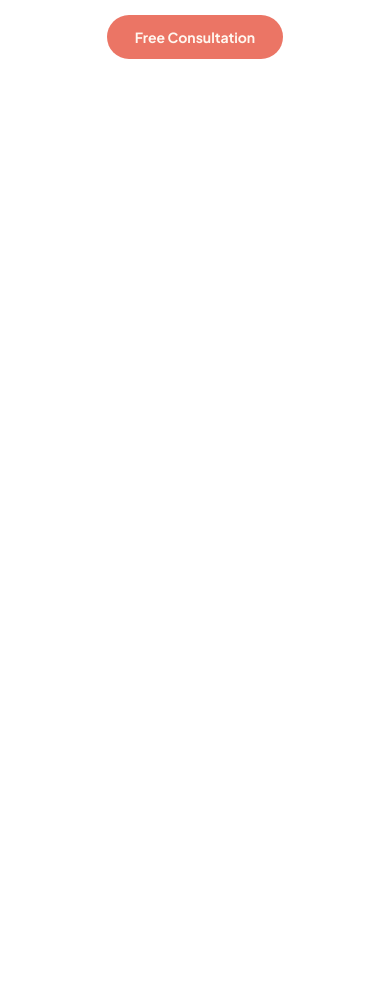
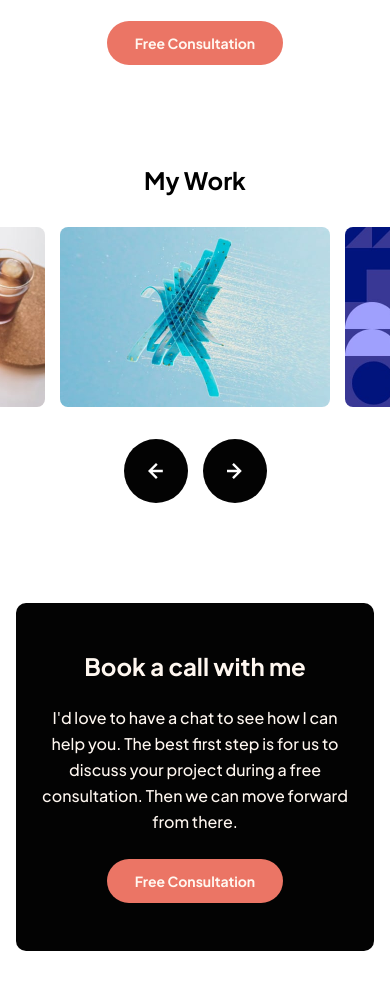
Before and after one commit to mikolajszymczuk1/single-page-design-portfolio, a website built with webpack: page src/index.html in a window 390 px wide. Shown: the part 2133-3118 px from the top of the page. Before the commit the page ends 2292 px from the top, so only its background shows below. Built offline with nearby package versions, Linux system fonts and the light colour scheme.

Commit message:
Finished all styles for mobile version

```diff
--- a/src/assets/scss/components/_navigationBar.scss
+++ b/src/assets/scss/components/_navigationBar.scss
@@ -14,4 +14,8 @@
   &--main {
     padding: 16px $section-x-padding;
   }
+
+  &--bottom-nav {
+    padding: 40px $section-x-padding 32px $section-x-padding;
+  }
 }
--- a/src/assets/scss/main.scss
+++ b/src/assets/scss/main.scss
@@ -19,5 +19,7 @@
 @use '@/assets/scss/views/index/indexHeader';
 @use '@/assets/scss/views/index/categoryGrid';
 @use '@/assets/scss/views/index/aboutMe';
+@use '@/assets/scss/views/index/myWork';
+@use '@/assets/scss/views/index/contact';
 
 /* ==================================== */
--- a/src/assets/scss/views/index/_aboutMe.scss
+++ b/src/assets/scss/views/index/_aboutMe.scss
@@ -20,6 +20,7 @@
   &__heading {
     margin-bottom: 24px;
 
+    font-size: 1.625rem;
     color: $black;
   }
 
--- /dev/null
+++ b/src/assets/scss/views/index/_contact.scss
@@ -0,0 +1,23 @@
+@use '@/assets/scss/utils/variables' as *;
+
+/* Contact section styles */
+.contact {
+  margin: 0 $section-x-padding;
+  padding: 48px 24px;
+
+  background-color: $black;
+  border-radius: 10px;
+
+  font-family: $plus-jakarta;
+  text-align: center;
+  color: $white;
+
+  &__heading {
+    margin-bottom: 24px;
+  }
+
+  &__text {
+    margin-bottom: 24px;
+    line-height: 26px;
+  }
+}
--- /dev/null
+++ b/src/assets/scss/views/index/_myWork.scss
@@ -0,0 +1,70 @@
+@use '@/assets/scss/utils/variables' as *;
+
+/* My work section styles */
+
+.my-work {
+  padding-bottom: 100px;
+
+  &__heading {
+    font-family: $plus-jakarta;
+    text-align: center;
+    font-size: 1.5rem;
+  }
+
+  &__slider {
+    width: 100%;
+
+    margin-top: 32px;
+  }
+
+  &__slides-wrapper {
+    margin-bottom: 32px;
+  }
+
+  &__slide {
+    width: 270px !important;
+    height: 180px !important;
+
+    border-radius: 8px;
+    overflow: hidden;
+
+    text-align: center;
+  }
+
+  &__slide-image {
+    width: 100%;
+    height: 100%;
+
+    object-fit: cover;
+  }
+
+  &__nav-buttons-wrapper {
+    display: flex;
+    justify-content: center;
+  }
+
+  &__navigation-button {
+    position: relative !important;
+
+    margin: 0 !important;
+    left: 0 !important;
+
+    width: 64px !important;
+    height: 64px !important;
+
+    background-color: $black;
+    border: 0;
+    outline: none;
+    border-radius: 50%;
+
+    &::after {
+      display: none;
+    }
+
+    &--prev {
+      margin-right: 15px !important;
+    }
+  }
+
+  &__navigation-icon {}
+}
--- a/src/index.html
+++ b/src/index.html
@@ -22,7 +22,7 @@
   <!-- ====== Header ====== -->
   <header class="index-header">
     <!-- === Navigation component === -->
-    <nav class="navigation-bar navigation-bar--main">
+    <nav class="navigation-bar navigation-bar--main" aria-label="top navigation">
       <img class="navigation-bar__logo" src="./assets/svg/logo.svg" alt="Square with circle inside" title="Logo icon">
       <button class="color-button color-button--black">Free Consultation</button>
     </nav>
@@ -138,8 +138,96 @@
       </div>
     </section>
     <!-- === END About me section === -->
+
+    <!-- === My work section === -->
+    <section class="my-work">
+      <h2 class="my-work__heading">My Work</h2>
+      <div class="my-work__slider swiper">
+        <div class="my-work__slides-wrapper swiper-wrapper">
+          <div class="my-work__slide swiper-slide">
+            <img
+              class="my-work__slide-image"
+              src="./assets/images/image-slide-1.jpg"
+              alt="Image 1" title="Slide image 1">
+          </div>
+
+          <div class="my-work__slide swiper-slide">
+            <img
+              class="my-work__slide-image"
+              src="./assets/images/image-slide-2.jpg"
+              alt="Image 2" title="Slide image 2">
+          </div>
+
+          <div class="my-work__slide swiper-slide">
+            <img
+              class="my-work__slide-image"
+              src="./assets/images/image-slide-3.jpg"
+              alt="Image 3" title="Slide image 3">
+          </div>
+
+          <div class="my-work__slide swiper-slide">
+            <img
+              class="my-work__slide-image"
+              src="./assets/images/image-slide-4.jpg"
+              alt="Image 4" title="Slide image 4">
+          </div>
+
+          <div class="my-work__slide swiper-slide">
+            <img
+              class="my-work__slide-image"
+              src="./assets/images/image-slide-5.jpg"
+              alt="Image 5" title="Slide image 5">
+          </div>
+        </div>
+
+        <div class="my-work__nav-buttons-wrapper">
+          <button class="my-work__navigation-button my-work__navigation-button--prev swiper-button-prev">
+            <img
+              class="my-work__navigation-icon"
+              src="./assets/svg/icon-arrow-left.svg"
+              alt="White navigation arrow"
+              title="Navigation arrow icon"
+            >
+          </button>
+
+          <button class="my-work__navigation-button my-work__navigation-button--next swiper-button-next">
+            <img
+              class="my-work__navigation-icon"
+              src="./assets/svg/icon-arrow-right.svg"
+              alt="White navigation arrow"
+              title="Navigation arrow icon"
+            >
+          </button>
+        </div>
+      </div>
+    </section>
+    <!-- === END My work section === -->
+
+    <!-- === Contact section === -->
+    <section class="contact">
+      <h2 class="contact__heading">Book a call with me</h2>
+      <p class="contact__text">
+        I'd love to have a chat to see how I can help you.
+        The best first step is for us to discuss your project during a free consultation.
+        Then we can move forward from there.
+      </p>
+
+      <button class="color-button color-button--dark-orange">Free Consultation</button>
+    </section>
+    <!-- === END Contact section === -->
   </main>
   <!-- ====== END Main ====== -->
+
+  <!-- Footer section -->
+  <footer>
+    <!-- === Navigation component === -->
+    <nav class="navigation-bar navigation-bar--bottom-nav" aria-label="bottom navigation">
+      <img class="navigation-bar__logo" src="./assets/svg/logo.svg" alt="Square with circle inside" title="Logo icon">
+      <button class="color-button color-button--black">Free Consultation</button>
+    </nav>
+    <!-- === END Navigation component === -->
+  </footer>
+  <!-- END Footer section -->
 </body>
 
 </html>
```
